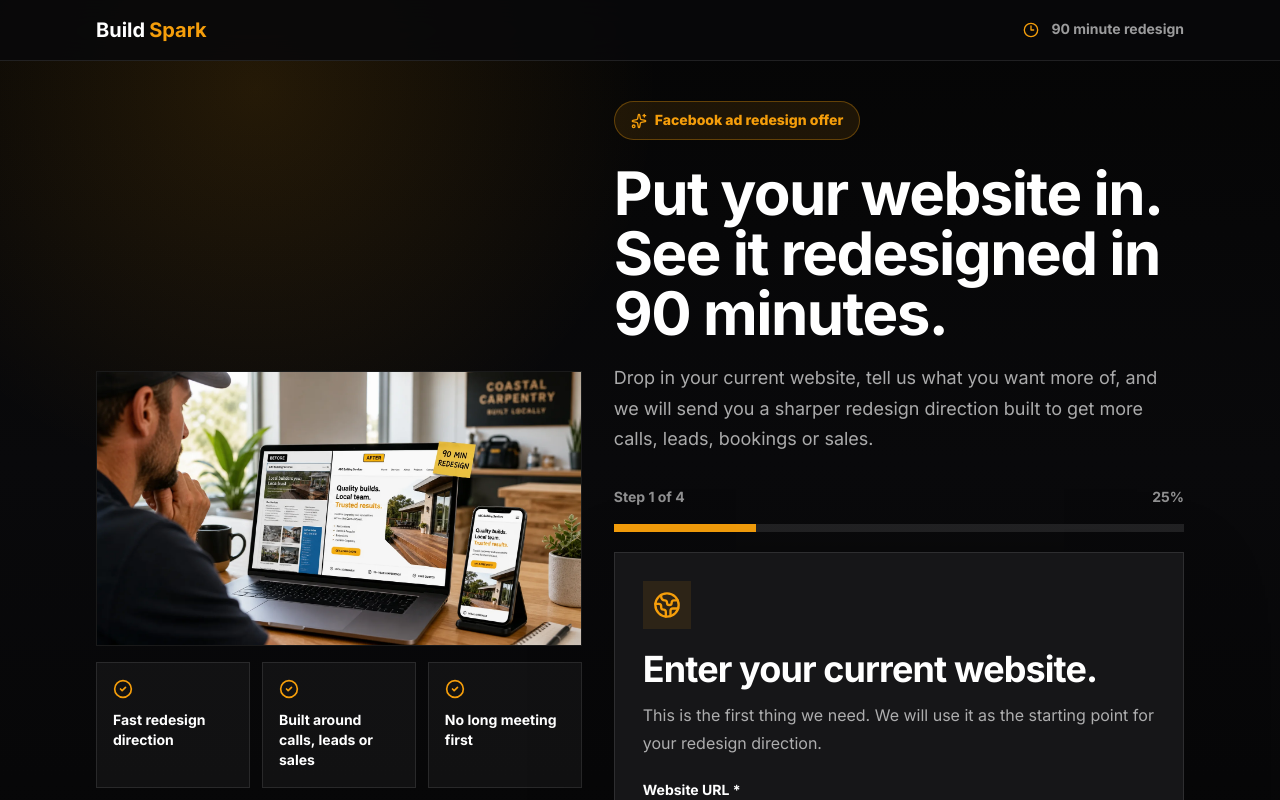
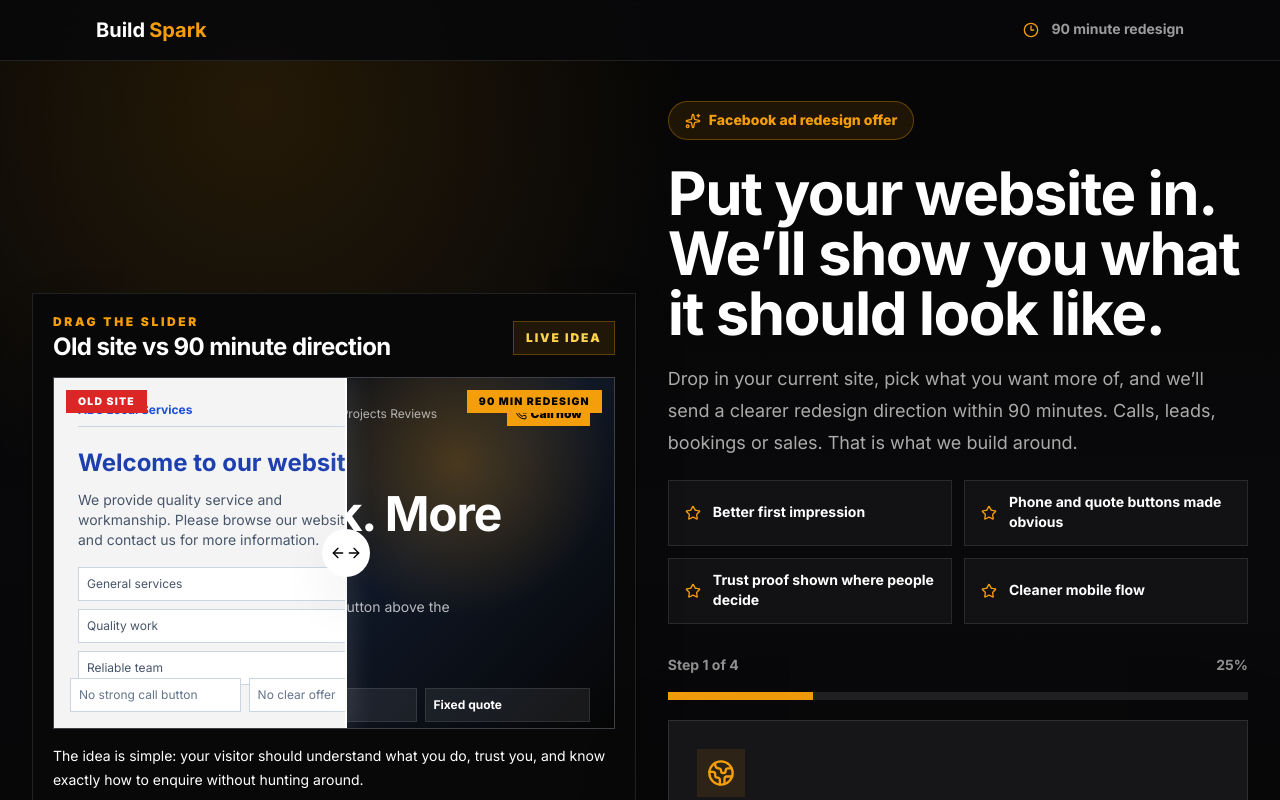
Before and after one commit to salimclawbot/buildspark, a Next.js app: page /redo in a window 1280 px wide. Shown: the top 800 px of the page. Built offline with nearby package versions, Linux system fonts and the light colour scheme.

Commit message:
Improve redo landing page with before after slider

```diff
--- a/src/app/redo/page.tsx
+++ b/src/app/redo/page.tsx
@@ -1,7 +1,6 @@
 "use client";
 
 import { FormEvent, useCallback, useEffect, useMemo, useRef, useState } from "react";
-import Image from "next/image";
 import Link from "next/link";
 import { AnimatePresence, motion } from "framer-motion";
 import {
@@ -11,11 +10,20 @@ import {
   Clock3,
   Globe2,
   MousePointerClick,
+  PhoneCall,
   Sparkles,
+  Star,
   Wand2,
 } from "lucide-react";
 import { Button } from "@/components/ui/button";
-import { trackLead, trackMetaStandardEvent, trackQuizEvent } from "@/lib/meta-pixel";
+import {
+  trackGAEvent,
+  trackLead,
+  trackMetaEvent,
+  trackMetaStandardEvent,
+  trackQuizEvent,
+  trackRedditEvent,
+} from "@/lib/meta-pixel";
 
 const TOTAL_STEPS = 4;
 const quizName = "website_redesign_90_quiz";
@@ -40,9 +48,16 @@ const goalOptions = [
 ];
 
 const urgencyPoints = [
-  "Fast redesign direction",
-  "Built around calls, leads or sales",
-  "No long meeting first",
+  "Homepage redesign direction",
+  "Clearer headline and CTA",
+  "Lead-focused layout notes",
+];
+
+const redesignTakeaways = [
+  "Better first impression",
+  "Phone and quote buttons made obvious",
+  "Trust proof shown where people decide",
+  "Cleaner mobile flow",
 ];
 
 const slideVariants = {
@@ -62,8 +77,10 @@ export default function RedoPage() {
   const [fullName, setFullName] = useState("");
   const [email, setEmail] = useState("");
   const [phone, setPhone] = useState("");
+  const [sliderValue, setSliderValue] = useState(52);
   const startedTracked = useRef(false);
   const viewedSteps = useRef(new Set<number>());
+  const sliderTracked = useRef(false);
 
   const currentMonth = useMemo(
     () => new Intl.DateTimeFormat("en-AU", { month: "long" }).format(new Date()),
@@ -138,6 +155,21 @@ export default function RedoPage() {
     );
   }
 
+  function handleSliderChange(value: string) {
+    setSliderValue(Number(value));
+    if (sliderTracked.current) return;
+    sliderTracked.current = true;
+    const payload = {
+      quiz_name: quizName,
+      quiz_offer: quizOffer,
+      interaction: "before_after_slider",
+      month_spot: currentMonth,
+    };
+    trackGAEvent("redesign_slider_used", payload);
+    trackMetaEvent("BuildSparkRedesignSliderUsed", payload);
+    trackRedditEvent("BuildSparkRedesignSliderUsed", payload);
+  }
+
   async function handleSubmit(event: FormEvent<HTMLFormElement>) {
     event.preventDefault();
     if (!canProceed()) return;
@@ -204,7 +236,7 @@ export default function RedoPage() {
           </div>
           <h1 className="text-4xl buildspark-title sm:text-5xl">We have your website.</h1>
           <p className="mt-5 text-lg leading-8 buildspark-copy">
-            We will review it and send your redesign direction in 90 minutes. Keep an eye on your email and phone.
+            We will send your redesign direction by email and text within 90 minutes. Keep an eye on both.
           </p>
           <Button asChild size="lg" className="mt-8 rounded-none px-8">
             <Link href="/">Back to BuildSpark</Link>
@@ -228,26 +260,19 @@ export default function RedoPage() {
         </div>
       </header>
 
-      <section className="mx-auto grid min-h-[calc(100vh-73px)] max-w-6xl gap-8 px-4 py-6 sm:px-6 sm:py-10 lg:grid-cols-[0.92fr_1.08fr] lg:items-center lg:px-8">
+      <section className="mx-auto grid min-h-[calc(100vh-73px)] max-w-7xl gap-8 px-4 py-4 sm:px-6 sm:py-10 lg:grid-cols-[1.02fr_0.98fr] lg:items-center lg:px-8">
         <aside className="order-2 lg:order-1">
-          <div className="overflow-hidden border border-white/10 bg-black">
-            <Image
-              src="/images/redo/website-redesign-90.webp"
-              alt="Business owner viewing a before and after website redesign on a laptop and phone"
-              width={1680}
-              height={945}
-              priority
-              sizes="(min-width: 1024px) 520px, 100vw"
-              className="h-auto w-full object-cover"
-            />
-          </div>
-          <div className="mt-4 grid gap-3 sm:grid-cols-3">
+          <BeforeAfterSlider value={sliderValue} onChange={handleSliderChange} />
+          <div className="mt-4 grid gap-3 min-[520px]:grid-cols-3">
             {urgencyPoints.map((item) => (
               <div key={item} className="border border-white/10 bg-white/[0.04] p-4 text-sm font-bold text-white/72">
                 <CheckCircle2 className="mb-3 h-5 w-5 text-amber-500" />
                 {item}
               </div>
             ))}
+          </div>
+          <div className="mt-4 border border-amber-500/25 bg-amber-500/[0.07] p-4 text-sm leading-6 text-white/75">
+            <strong className="text-white">What you get back:</strong> a sharper homepage direction, clearer calls to action, trust improvements, and a practical list of what to change first.
           </div>
         </aside>
 
@@ -256,14 +281,22 @@ export default function RedoPage() {
             <Sparkles className="h-4 w-4" />
             Facebook ad redesign offer
           </div>
-          <h1 className="text-[2.55rem] buildspark-title leading-tight min-[420px]:text-5xl sm:text-6xl">
-            Put your website in. See it redesigned in 90 minutes.
+          <h1 className="text-[2.25rem] buildspark-title leading-tight min-[420px]:text-[2.65rem] sm:text-6xl">
+            Put your website in. We’ll show you what it should look like.
           </h1>
-          <p className="mt-5 max-w-2xl text-lg leading-8 buildspark-copy">
-            Drop in your current website, tell us what you want more of, and we will send you a sharper redesign direction built to get more calls, leads, bookings or sales.
+          <p className="mt-4 max-w-2xl text-base leading-7 buildspark-copy sm:mt-5 sm:text-lg sm:leading-8">
+            Drop in your current site, pick what you want more of, and we’ll send a clearer redesign direction within 90 minutes. Calls, leads, bookings or sales. That is what we build around.
           </p>
+          <div className="mt-5 hidden gap-3 sm:grid sm:grid-cols-2">
+            {redesignTakeaways.map((item) => (
+              <div key={item} className="flex items-center gap-3 border border-white/10 bg-white/[0.035] px-4 py-3 text-sm font-bold text-white/72">
+                <Star className="h-4 w-4 shrink-0 text-amber-500" />
+                {item}
+              </div>
+            ))}
+          </div>
 
-          <form onSubmit={handleSubmit} aria-label="90 minute website redesign quiz" className="mt-8">
+          <form onSubmit={handleSubmit} aria-label="90 minute website redesign quiz" className="mt-5 sm:mt-8">
             <div className="mb-4 flex items-center justify-between text-sm font-bold text-white/55">
               <span>Step {step} of {TOTAL_STEPS}</span>
               <span>{Math.round((step / TOTAL_STEPS) * 100)}%</span>
@@ -291,7 +324,7 @@ export default function RedoPage() {
                   <QuizStep
                     icon={<Globe2 className="h-7 w-7 text-amber-500" />}
                     title="Enter your current website."
-                    subtitle="This is the first thing we need. We will use it as the starting point for your redesign direction."
+                    subtitle="We’ll use it as the starting point and show you the clearer version. No stress if it is old, slow or messy. That is the point."
                   >
                     <label className="block">
                       <span className="mb-2 block text-sm font-bold text-white">Website URL *</span>
@@ -361,7 +394,7 @@ export default function RedoPage() {
                   <QuizStep
                     icon={<Clock3 className="h-7 w-7 text-amber-500" />}
                     title="Where should we send it?"
-                    subtitle="We will send your redesign direction in 90 minutes."
+                    subtitle="We’ll send your redesign direction by email and text within 90 minutes."
                   >
                     <div className="grid gap-3 sm:grid-cols-2">
                       <TextInput label="Business name" value={businessName} onChange={setBusinessName} placeholder="ABC Plumbing" required={false} />
@@ -411,7 +444,7 @@ export default function RedoPage() {
                   disabled={!canProceed()}
                   className="inline-flex h-12 flex-1 items-center justify-center bg-amber-500 px-5 font-bold text-black disabled:cursor-not-allowed disabled:opacity-40"
                 >
-                  Send My 90 Minute Redesign
+                  Send My Redesign Direction
                   <ArrowRight className="ml-2 h-4 w-4" />
                 </button>
               )}
@@ -425,6 +458,155 @@ export default function RedoPage() {
         </section>
       </section>
     </main>
+  );
+}
+
+function BeforeAfterSlider({
+  value,
+  onChange,
+}: {
+  value: number;
+  onChange: (value: string) => void;
+}) {
+  return (
+    <div className="border border-white/10 bg-[#080808] p-3 shadow-2xl shadow-black/40 sm:p-5">
+      <div className="mb-4 flex items-center justify-between gap-3">
+        <div>
+          <p className="text-xs font-black uppercase tracking-[0.22em] text-amber-500">
+            Drag the slider
+          </p>
+          <h2 className="mt-1 text-2xl buildspark-title">Old site vs 90 minute direction</h2>
+        </div>
+        <div className="hidden border border-amber-500/30 bg-amber-500/10 px-3 py-2 text-xs font-black uppercase tracking-[0.16em] text-amber-300 sm:block">
+          Live idea
+        </div>
+      </div>
+
+      <div className="relative overflow-hidden border border-zinc-700 bg-zinc-950">
+        <div className="relative aspect-[1.1/1] min-[520px]:aspect-[16/10] lg:aspect-[16/10]">
+          <WebsiteMock variant="old" />
+          <div
+            className="absolute inset-y-0 right-0 overflow-hidden"
+            style={{ width: `${100 - value}%` }}
+            aria-hidden="true"
+          >
+            <div
+              className="absolute inset-y-0 right-0"
+              style={{ width: `${10000 / Math.max(100 - value, 1)}%` }}
+            >
+              <WebsiteMock variant="new" />
+            </div>
+          </div>
+
+          <div
+            className="absolute inset-y-0 z-20 w-0.5 bg-white shadow-[0_0_22px_rgba(255,255,255,0.85)]"
+            style={{ left: `${value}%` }}
+          >
+            <div className="absolute left-1/2 top-1/2 flex h-12 w-12 -translate-x-1/2 -translate-y-1/2 items-center justify-center rounded-full border border-white/70 bg-white text-black shadow-2xl">
+              <ArrowLeft className="h-4 w-4" />
+              <ArrowRight className="h-4 w-4" />
+            </div>
+          </div>
+
+          <div className="absolute left-3 top-3 z-30 bg-red-600 px-3 py-1 text-[0.65rem] font-black uppercase tracking-[0.12em] text-white">
+            Old site
+          </div>
+          <div className="absolute right-3 top-3 z-30 bg-amber-500 px-3 py-1 text-[0.65rem] font-black uppercase tracking-[0.12em] text-black">
+            90 min redesign
+          </div>
+        </div>
+
+        <label className="sr-only" htmlFor="redo-comparison-slider">
+          Compare old website with 90 minute redesign
+        </label>
+        <input
+          id="redo-comparison-slider"
+          type="range"
+          min="18"
+          max="82"
+          value={value}
+          onChange={(event) => onChange(event.target.value)}
+          className="absolute inset-0 z-40 h-full w-full cursor-ew-resize opacity-0"
+          aria-label="Compare old website with 90 minute redesign"
+        />
+      </div>
+      <p className="mt-4 text-sm leading-6 text-white/58">
+        The idea is simple: your visitor should understand what you do, trust you, and know exactly how to enquire without hunting around.
+      </p>
+    </div>
+  );
+}
+
+function WebsiteMock({ variant }: { variant: "old" | "new" }) {
+  if (variant === "old") {
+    return (
+      <div className="absolute inset-0 bg-zinc-100 p-4 text-slate-900 sm:p-6">
+        <div className="flex items-center justify-between border-b border-slate-300 pb-2 text-[0.62rem] text-slate-500 sm:text-xs">
+          <span className="font-bold text-blue-700">ABC Local Services</span>
+          <span>Home | About | Services | Gallery | Contact</span>
+        </div>
+        <div className="mt-5 grid gap-4 sm:grid-cols-[1fr_0.7fr]">
+          <div>
+            <h3 className="text-lg font-bold text-blue-800 sm:text-2xl">Welcome to our website</h3>
+            <p className="mt-3 max-w-sm text-xs leading-5 text-slate-600 sm:text-sm">
+              We provide quality service and workmanship. Please browse our website and contact us for more information.
+            </p>
+            <div className="mt-4 grid gap-2 text-[0.62rem] text-slate-600 sm:text-xs">
+              <div className="border border-slate-300 bg-white p-2">General services</div>
+              <div className="border border-slate-300 bg-white p-2">Quality work</div>
+              <div className="border border-slate-300 bg-white p-2">Reliable team</div>
+            </div>
+          </div>
+          <div className="hidden bg-slate-300 p-3 sm:block">
+            <div className="h-24 bg-slate-400" />
+            <p className="mt-3 text-xs text-slate-600">Recent project photo</p>
+          </div>
+        </div>
+        <div className="absolute bottom-4 left-4 right-4 grid gap-2 text-[0.58rem] text-slate-500 sm:grid-cols-3 sm:text-xs">
+          <div className="border border-slate-300 bg-white p-2">No strong call button</div>
+          <div className="border border-slate-300 bg-white p-2">No clear offer</div>
+          <div className="border border-slate-300 bg-white p-2">Visitor has to guess</div>
+        </div>
+      </div>
+    );
+  }
+
+  return (
+    <div className="absolute inset-0 bg-[#080b10] text-white">
+      <div className="absolute inset-0 bg-[radial-gradient(circle_at_72%_24%,rgba(245,158,11,0.25),transparent_32%),linear-gradient(135deg,#070707_0%,#101827_58%,#050505_100%)]" />
+      <div className="relative flex h-full flex-col p-4 sm:p-6">
+        <div className="flex items-center justify-between text-[0.62rem] sm:text-xs">
+          <span className="font-black uppercase tracking-[0.12em] text-amber-400">ABC Building</span>
+          <span className="hidden text-white/65 sm:block">Home Services Projects Reviews</span>
+          <span className="inline-flex items-center gap-1 bg-amber-500 px-2 py-1 font-black text-black">
+            <PhoneCall className="h-3 w-3" />
+            Call now
+          </span>
+        </div>
+        <div className="mt-7 max-w-md sm:mt-10">
+          <p className="text-[0.62rem] font-black uppercase tracking-[0.2em] text-amber-400 sm:text-xs">
+            Built local. Built clear.
+          </p>
+          <h3 className="mt-2 text-2xl buildspark-title leading-none sm:text-5xl">
+            Quality work. More enquiries.
+          </h3>
+          <p className="mt-3 max-w-sm text-xs leading-5 text-white/70 sm:text-sm">
+            Clear service, suburb, proof and quote button above the fold so people know why to choose you.
+          </p>
+          <div className="mt-4 flex flex-wrap gap-2">
+            <span className="bg-amber-500 px-3 py-2 text-xs font-black text-black">Get a Quote</span>
+            <span className="border border-white/20 px-3 py-2 text-xs font-bold text-white">View Projects</span>
+          </div>
+        </div>
+        <div className="mt-auto grid grid-cols-3 gap-2 text-[0.58rem] sm:text-xs">
+          {["4.9 reviews", "Fast response", "Fixed quote"].map((item) => (
+            <div key={item} className="border border-white/10 bg-white/[0.07] p-2 font-bold text-white/78">
+              {item}
+            </div>
+          ))}
+        </div>
+      </div>
+    </div>
   );
 }
 
```
